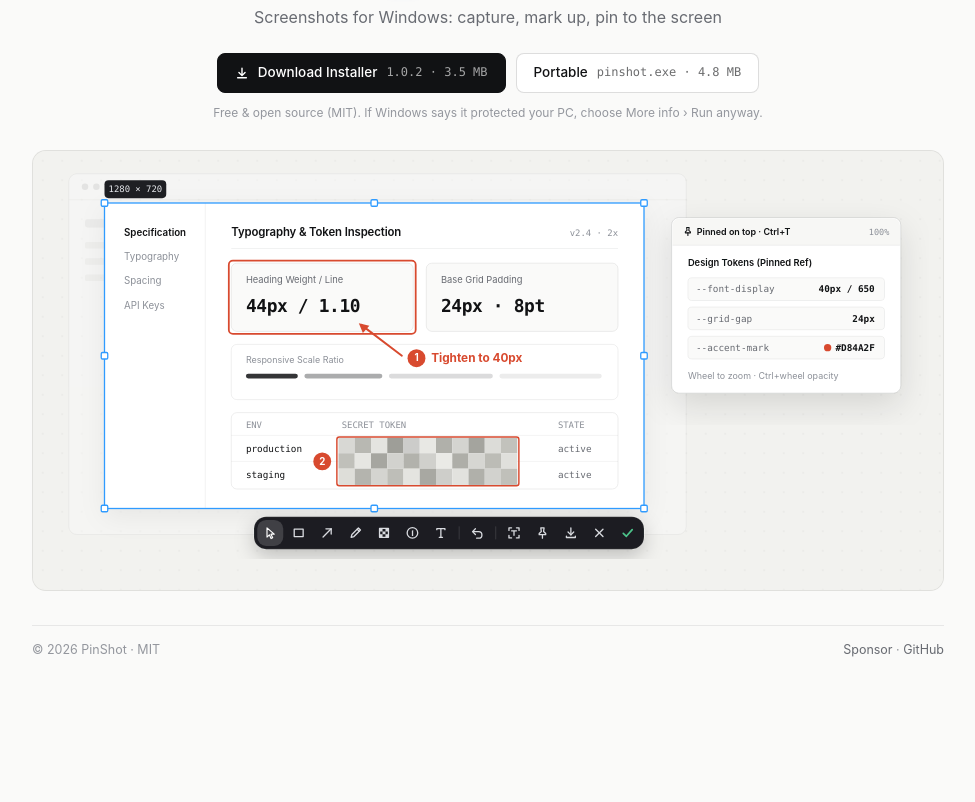
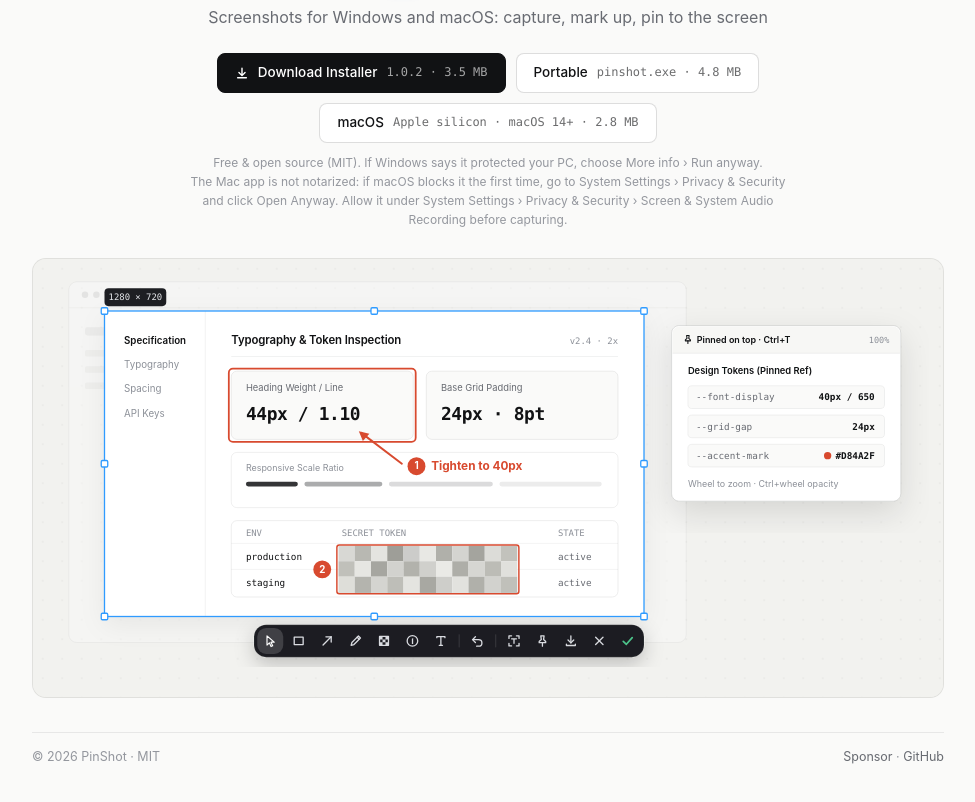
Before and after one commit to AFK-surf/pinshot, a plain HTML site: page site/public/index.html in a window 1280 px wide. Shown: the part 122-924 px from the top of the page, without its empty margins (152-1127 px from the left). Before the commit the page ends 830 px from the top, so only its background shows below. Drawn offline with Linux system fonts and the light colour scheme; no server answers.

Commit message:
Mac downloads: the site's macOS button (/dl/PinShot-mac.zip), a tag's Mac build attached to its release, the README says where
Co-Authored-By: Claude Opus 5.5 <noreply@anthropic.com>

```diff
--- a/site/public/index.html
+++ b/site/public/index.html
@@ -233,8 +233,8 @@
       <h1>PinShot</h1>
     </div>
     <p class="subtitle">
-      <span data-l="zh">Windows 截图工具：截下来，画上去，钉在屏幕上</span>
-      <span data-l="en">Screenshots for Windows: capture, mark up, pin to the screen</span>
+      <span data-l="zh">Windows 和 macOS 截图工具：截下来，画上去，钉在屏幕上</span>
+      <span data-l="en">Screenshots for Windows and macOS: capture, mark up, pin to the screen</span>
     </p>
 
     <div class="actions">
@@ -249,10 +249,16 @@
         <span data-l="zh">免安装版</span><span data-l="en">Portable</span>
         <span class="meta">pinshot.exe · <span class="size-exe">4.8 MB</span></span>
       </a>
+      <a class="btn btn-secondary" href="/dl/PinShot-mac.zip">
+        <span>macOS</span>
+        <span class="meta"><span data-l="zh">Apple 芯片 · macOS 14+</span><span data-l="en">Apple silicon · macOS 14+</span> · <span class="size-mac">2.8 MB</span></span>
+      </a>
     </div>
 
     <p class="fine" data-l="zh">免费、开源 (MIT)。若 Windows 提示「已保护你的电脑」，点「更多信息 › 仍要运行」。</p>
     <p class="fine" data-l="en">Free &amp; open source (MIT). If Windows says it protected your PC, choose More info › Run anyway.</p>
+    <p class="fine" data-l="zh">Mac 版没有经过 Apple 公证：第一次打开被拦下时，到「系统设置 › 隐私与安全性」底部点「仍要打开」；截图前在「系统设置 › 隐私与安全性 › 录屏与系统录音」里允许 PinShot。</p>
+    <p class="fine" data-l="en">The Mac app is not notarized: if macOS blocks it the first time, go to System Settings › Privacy &amp; Security and click Open Anyway. Allow it under System Settings › Privacy &amp; Security › Screen &amp; System Audio Recording before capturing.</p>
   </header>
 
   <figure class="showcase" id="showcase-fig">
@@ -562,6 +568,7 @@
       var mb = function (n) { return (n / 1048576).toFixed(1) + " MB"; };
       document.querySelectorAll(".ver").forEach(function (e) { e.textContent = j.version; });
       if (j.setup) document.querySelectorAll(".size-setup").forEach(function (e) { e.textContent = mb(j.setup); });
+      if (j.mac) document.querySelectorAll(".size-mac").forEach(function (e) { e.textContent = mb(j.mac); });
       if (j.exe) document.querySelectorAll(".size-exe").forEach(function (e) { e.textContent = mb(j.exe); });
     }).catch(function () {});
   })();
```
Also changed, not shown: 2 other files.
